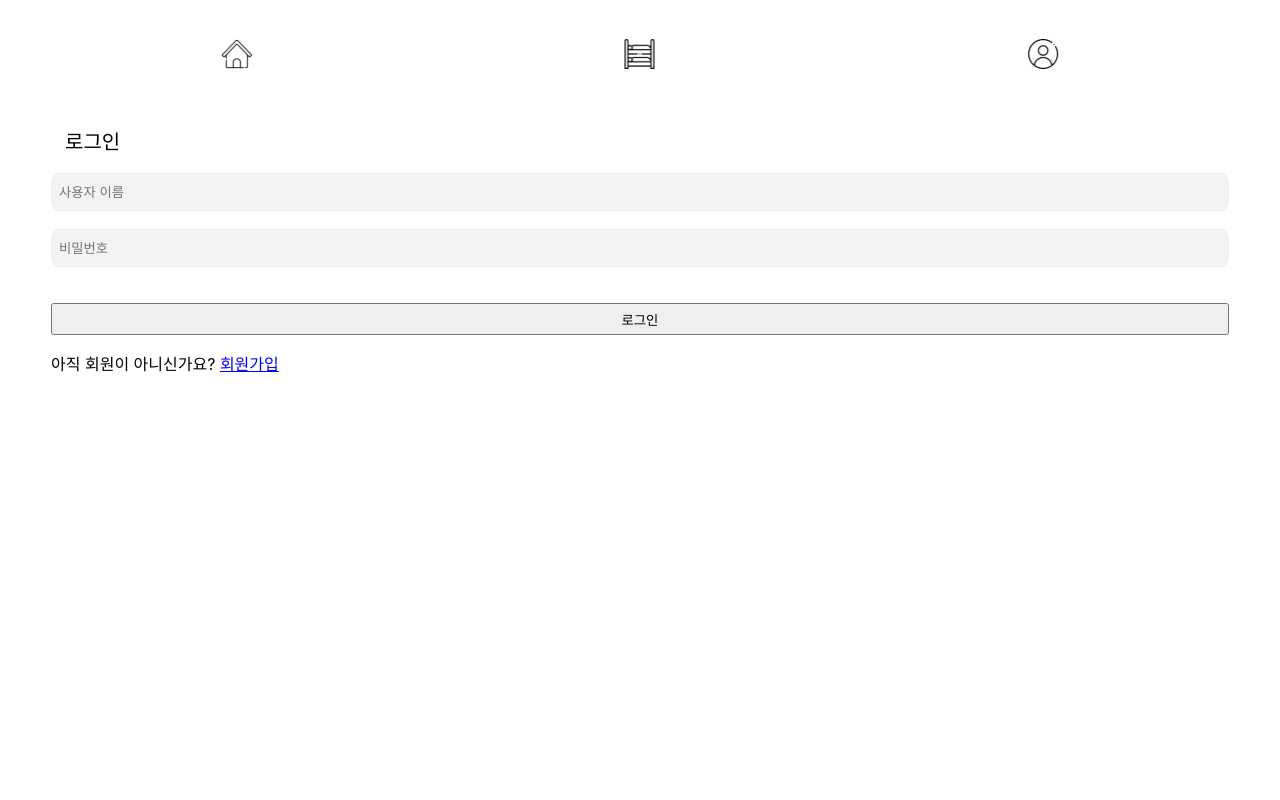
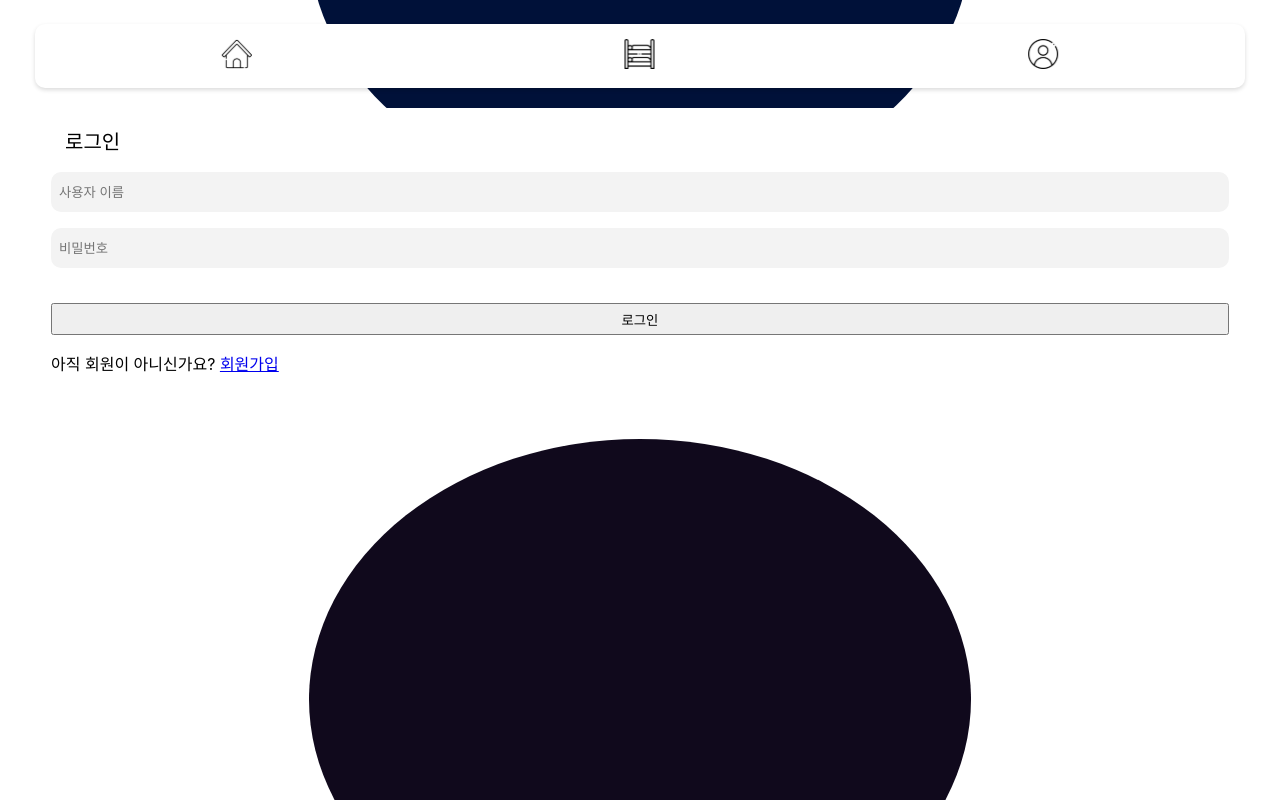
Before and after one commit to Project-Knock/Knock_Server, a React (Create React App) app: page /user/login in a window 1280 px wide. Built offline with nearby package versions, Linux system fonts and the light colour scheme; the HTML template or start-up script is replaced by a standard one.

Commit message:
edit : 배경 추가

```diff
--- a/src/App.jsx
+++ b/src/App.jsx
@@ -17,6 +17,10 @@ function App() {
             <Route path='/user/login' element={<Login />}></Route>
             <Route path='/user/signup' element={<Signup />}></Route>
           </Routes>
+          <div>
+            <div className='re1'></div>
+            <div className='re2'></div>
+          </div>
         </div>
     </BrowserRouter>
   );
--- a/src/style/App.css
+++ b/src/style/App.css
@@ -10,3 +10,25 @@ body{
     padding: 1.5rem 2.1875rem;
     background-color: white;
 }
+.re1{
+    width: 41.375rem;
+    height: 32.5625rem;
+    background-color: #001139;
+    border-radius: 50%;
+    position: fixed;
+    top:-40%;
+    left:50%;
+    transform: translate(-50%, 0);
+    z-index: -1;
+}
+.re2{
+    width: 41.375rem;
+    height: 32.5625rem;
+    background-color: #10091C;
+    border-radius: 50%;
+    position: fixed;
+    bottom: -20%;
+    left:50%;
+    transform: translate(-50%, 0);
+    z-index: -1;
+}
--- a/src/style/components/Control.css
+++ b/src/style/components/Control.css
@@ -3,6 +3,7 @@
     background-color: white;
     height: 4rem;
     border-radius: 0.625rem;
+    box-shadow: 0px 2px 4px 0 #00000025;
 }
 .control-items{
     list-style: none;
--- a/src/style/components/Navigate.css
+++ b/src/style/components/Navigate.css
@@ -5,6 +5,7 @@
     background-color: white;
     height: 4rem;
     border-radius: 0.625rem;
+    box-shadow: 0px 2px 4px 0 #00000025;
 }
 .navigate-items{
     list-style: none;
```
